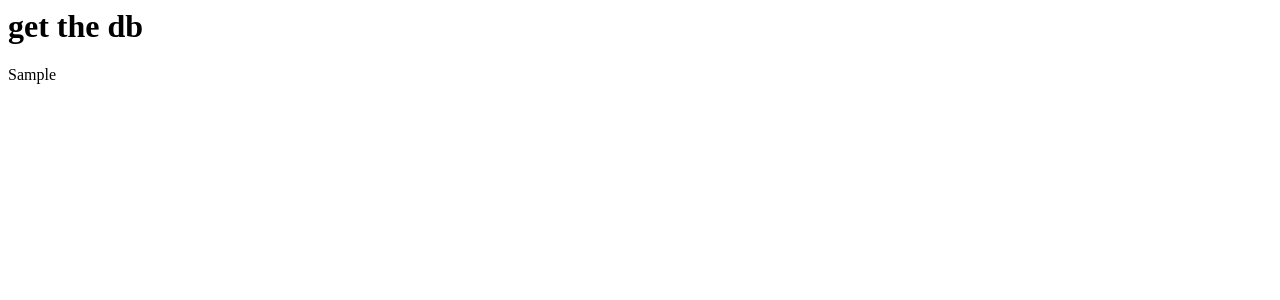
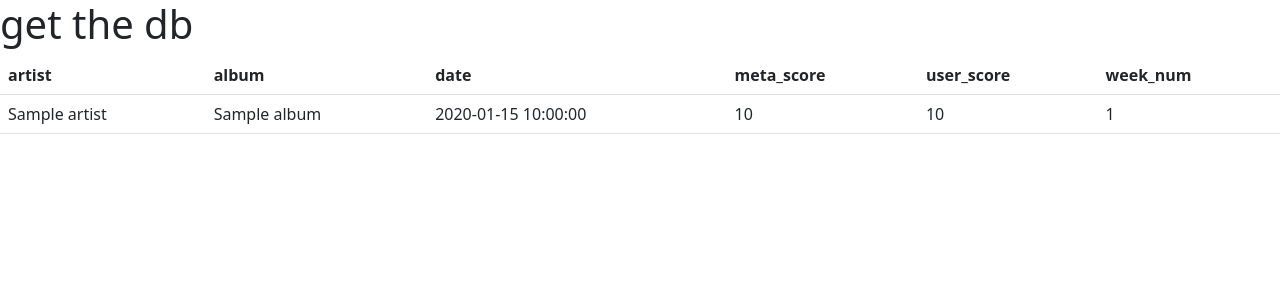
Before and after one commit to dorisep/music_dashboard, a Flask app: template data/templates/index.html in a window 1280 px wide. Shown: the top 300 px of the page. Run offline with Flask 2, Linux system fonts and the light colour scheme; the template is opened without the code that fills it: most values are stand-ins (such as "Sample title", 1, 10 or a date in 2020).

Commit message:
added feature html/jinja
added some templating that loops over data from db and creates a table with minor formatting in css for the index page.

```diff
--- a/data/templates/index.html
+++ b/data/templates/index.html
@@ -3,12 +3,33 @@
     <meta charset="UTF-8">
     <meta http-equiv="X-UA-Compatible" content="IE=edge">
     <meta name="viewport" content="width=device-width, initial-scale=1.0">
+    <!-- CSS only -->
+    <!-- CSS only -->
+    <link href="https://cdn.jsdelivr.net/npm/bootstrap@5.1.1/dist/css/bootstrap.min.css" rel="stylesheet" integrity="sha384-F3w7mX95PdgyTmZZMECAngseQB83DfGTowi0iMjiWaeVhAn4FJkqJByhZMI3AhiU" crossorigin="anonymous">
     <title>dashboard</title>
 </head>
 <body>
     <h1>get the db</h1>
 
-        {{ a }}
+    <table class = table>
+        <th>artist</th>
+        <th>album</th>
+        <th>date</th>
+        <th>meta_score</th>
+        <th>user_score</th>
+        <th>week_num</th>
+        {% for row in data %}
+         <tr>
+            <td>{{row.artist}}</td>
+            <td>{{row.album}}</td>
+            <td>{{row.date}}</td>
+            <td>{{row.meta_score}}</td>
+            <td>{{row.user_score}}</td>
+            <td>{{row.week_num}}</td>
+        </tr>
+        {% endfor %}
+    </table>
+
 
 
 </body>
```
